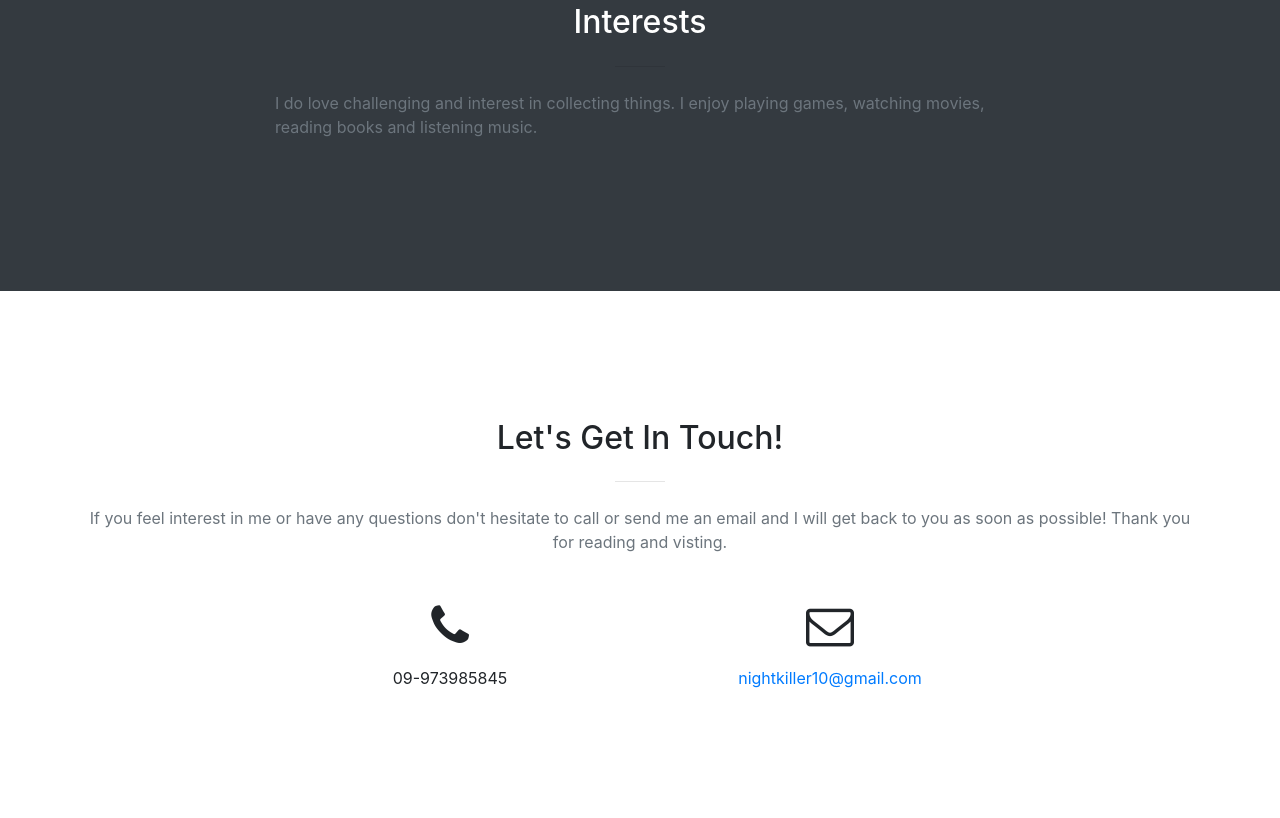
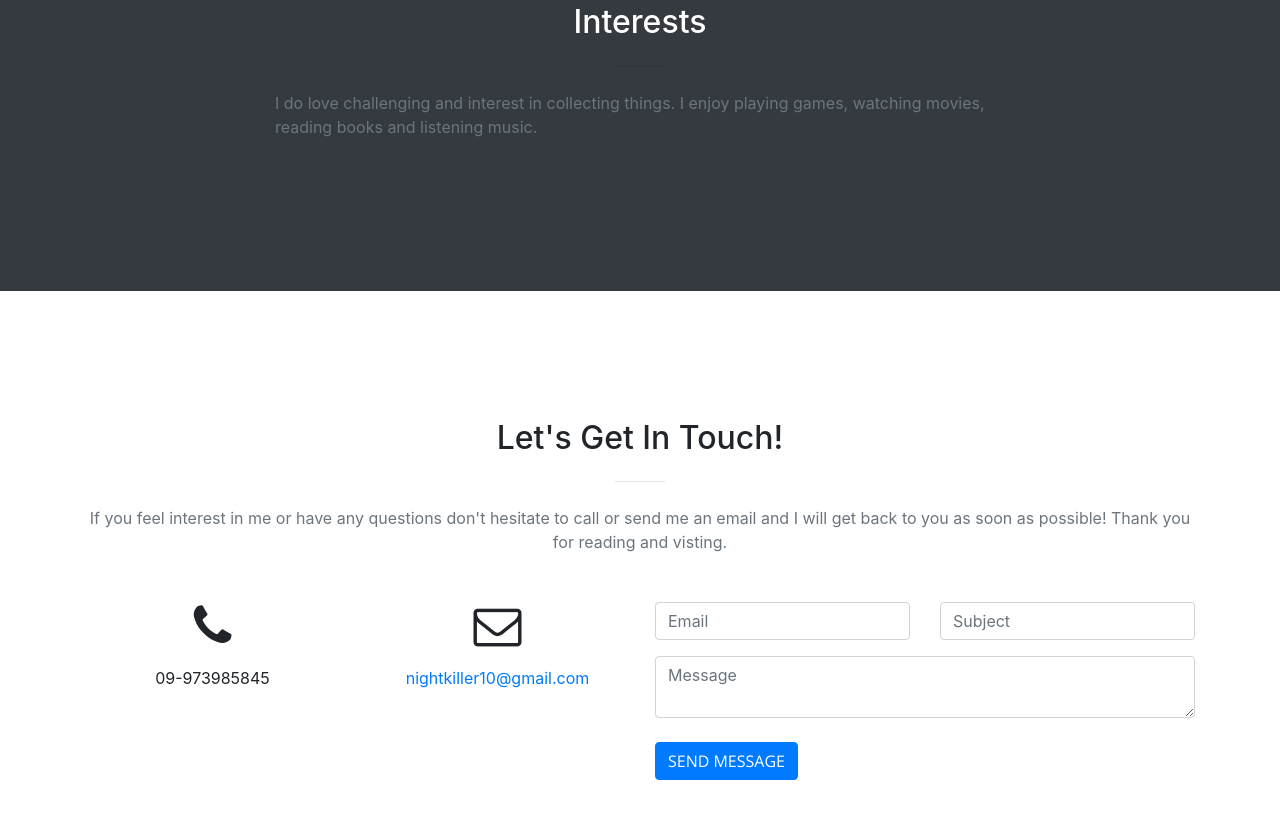
Before and after one commit to AungZan/aungzan.github.io, a website with bundled scripts: page index.html in a window 1280 px wide. Shown: the part 1827-2645 px from the top of the page. Built offline with nearby package versions, Linux system fonts and the light colour scheme.

Commit message:
adding email form

```diff
--- a/index.html
+++ b/index.html
@@ -144,11 +144,11 @@
 
                 <div class="section-body">
                     <div class="row col-spacing">
-                        <div class="col-lg-4 ml-auto text-center">
+                        <div class="col-lg-3 ml-auto text-center">
                             <i class="fa fa-phone fa-3x mb-3 sr-contact"></i>
                             <p>09-973985845</p>
                         </div>
-                        <div class="col-lg-4 mr-auto text-center">
+                        <div class="col-lg-3 mr-auto text-center">
                             <i class="fa fa-envelope-o fa-3x mb-3 sr-contact"></i>
                             <p>
                                 <a href="mailto:nightkiller10@gmail.com">nightkiller10@gmail.com</a>
@@ -156,27 +156,25 @@
                         </div>
 
                         <!-- mail section -->
-                        <!-- <div class="col-lg-6">
-                            <form class="contact row" id="contact-form">
+                        <div class="col-lg-6">
+                            <form class="contact row" id="contact-form" method="POST" action="https://formspree.io/nightkiller10@gmail.com">
                                 <div class="form-group col-6">
-                                    <input type="text" class="form-control" placeholder="Email" name="email" required="">
+                                    <input type="text" class="form-control" placeholder="Email" name="_replyto">
                                 </div>
                                 <div class="form-group col-6">
-                                    <input type="email" class="form-control" placeholder="Name" name="name" required="">
+                                    <input type="text" class="form-control" placeholder="Subject" name="_subject">
                                 </div>
                                 <div class="form-group col-12">
-                                    <input type="text" class="form-control" placeholder="Subject" name="subject" required="">
+                                    <textarea class="form-control" placeholder="Message" name="message"></textarea>
                                 </div>
-                                <div class="form-group col-12">
-                                    <textarea class="form-control" placeholder="Message" name="message" required=""></textarea>
-                                </div>
+                                <input type="hidden" name="_format" value="markdown" />
                                 <div class="form-group col-12 mt-2">
-                                    <button class="btn btn-primary">
+                                    <button class="btn btn-primary" type="submit">
                                         Send Message
                                     </button>
                                 </div>
                             </form>
-                        </div> -->
+                        </div>
                     </div>
                 </div>
             </div>
```
